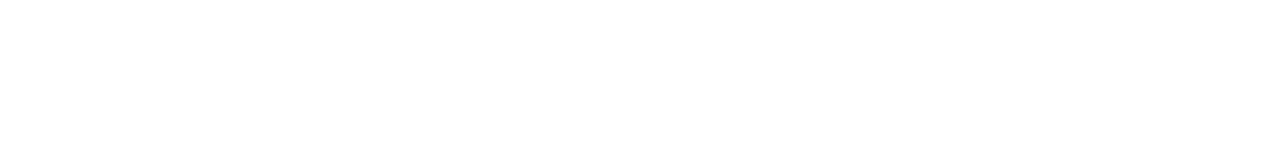
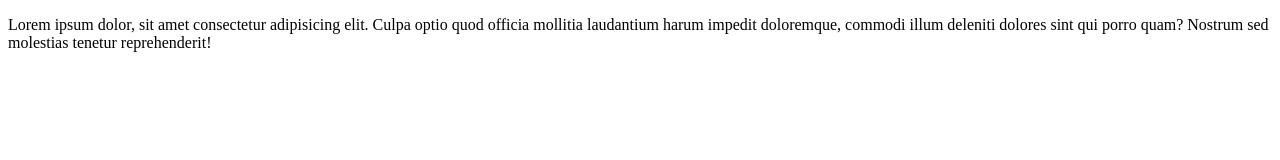
Before and after one commit to trieuquocchung/BC64_GIT, a plain HTML site: page index.html in a window 1280 px wide. Drawn offline with Linux system fonts and the light colour scheme.

Commit message:
update htmt

```diff
--- a/index.html
+++ b/index.html
@@ -6,6 +6,6 @@
     <title>Demo GIT</title>
 </head>
 <body>
-
+    <p>Lorem ipsum dolor, sit amet consectetur adipisicing elit. Culpa optio quod officia mollitia laudantium harum impedit doloremque, commodi illum deleniti dolores sint qui porro quam? Nostrum sed molestias tenetur reprehenderit!</p>
 </body>
 </html>
```
